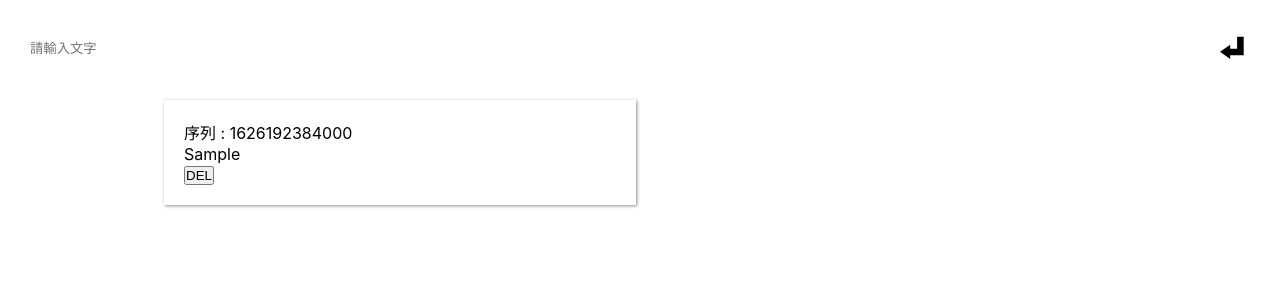
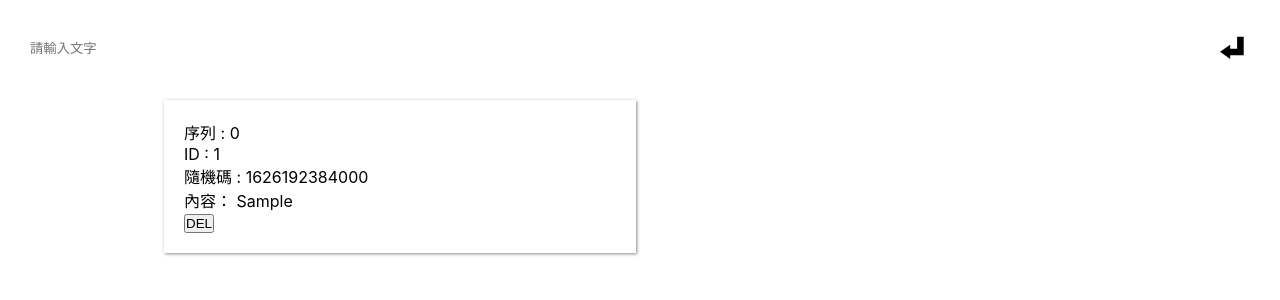
Before and after one commit to Jyunnn/did83, a React (Create React App) app: page / in a window 1280 px wide. Both pictures are taken after typing "Sample" into the empty fields and a click on the button 1232 px from the left and 48 px from the top of the page. Shown: the top 300 px of the page. Built offline with nearby package versions, Linux system fonts and the light colour scheme.

Commit message:
split and rename

```diff
--- a/src/App.js
+++ b/src/Todo.js
@@ -1,13 +1,22 @@
 import { useState, useEffect } from 'react';
 import search from './search.svg';
-import './css/App.css';
+import TodoBox from './components/TodoBox';
+import './css/Todo.css';
 
-function App() {
-  const localdata = JSON.parse(localStorage.getItem('todolist'));
+function Todo() {
+  const localData = JSON.parse(localStorage.getItem('todolist'));
+  const localId = JSON.parse(localStorage.getItem('id'));
 
-  const [count, setCount] = useState( Date.now());
+  const [id, setId] = useState( localId + 1 || 0);
+  const [hash , setHash] = useState( Date.now());
   const [todo, setTodo] = useState('');
-  const [todolist, setTodolist] = useState( localdata || []);
+  const [todolist, setTodolist] = useState( localData || []);
+
+
+  const saveId = () => {
+    setId(id+1)
+    localStorage.setItem('id', id)
+  }
 
   const addTodo = (e) => {
     e.preventDefault();
@@ -15,16 +24,17 @@ function App() {
       return
     }
     setTodolist ((old)=>{
-      return [...old, {id: count, todo: todo}]
+      return [...old, {id: id ,hash: hash, todo: todo}]
     })
     setTodo('');
-    setCount(Date.now());
+    saveId()
+    setHash(Date.now());
   }
 
   const delTodo = (e) => {
     let list = [...todolist]
-    let arr = list.find((a)=>{
-      return a.id == e.currentTarget.value
+    let arr = list.find((v)=>{
+      return v.hash == e.currentTarget.value
     })
 
     console.log(list.indexOf(arr));
@@ -39,11 +49,7 @@ function App() {
       return (
         todolist.map((v)=>{
           return (
-            <div className="todo" key={v.id}>
-              <p> 序列 : { v.id } </p>
-              <p> { v.todo } </p>
-              <button onClick={delTodo} value={ v.id }> DEL </button>
-            </div>
+              <TodoBox delTodo={delTodo} todo={v} todolist={todolist} />
           )
         })
       )
@@ -72,4 +78,4 @@ function App() {
   );
 }
 
-export default App;
+export default Todo;
--- /dev/null
+++ b/src/components/TodoBox.js
@@ -0,0 +1,15 @@
+
+function TodoBox(props) {
+  console.log(props);
+    return (
+      <div className="todo" key={props.todo.hash}>
+        <p> 序列 : { props.todolist.indexOf(props.todo) } </p>
+        <p> ID : { props.todo.id } </p>
+        <p> 隨機碼 : { props.todo.hash } </p>
+        <p> 內容： { props.todo.todo } </p>
+        <button onClick={props.delTodo} value={ props.todo.hash }> DEL </button>
+      </div>
+    )
+}
+
+export default TodoBox;
--- a/src/index.js
+++ b/src/index.js
@@ -1,12 +1,12 @@
 import React from 'react';
 import ReactDOM from 'react-dom';
 import './css/index.css';
-import App from './App';
+import Todo from './Todo';
 import reportWebVitals from './reportWebVitals';
 
 ReactDOM.render(
   <React.StrictMode>
-    <App />
+    <Todo />
   </React.StrictMode>,
   document.getElementById('root')
 );
```
Also changed, not shown: src/css/Todo.css (renamed from src/css/App.css), src/scss/Todo.scss (renamed from src/scss/App.scss).
